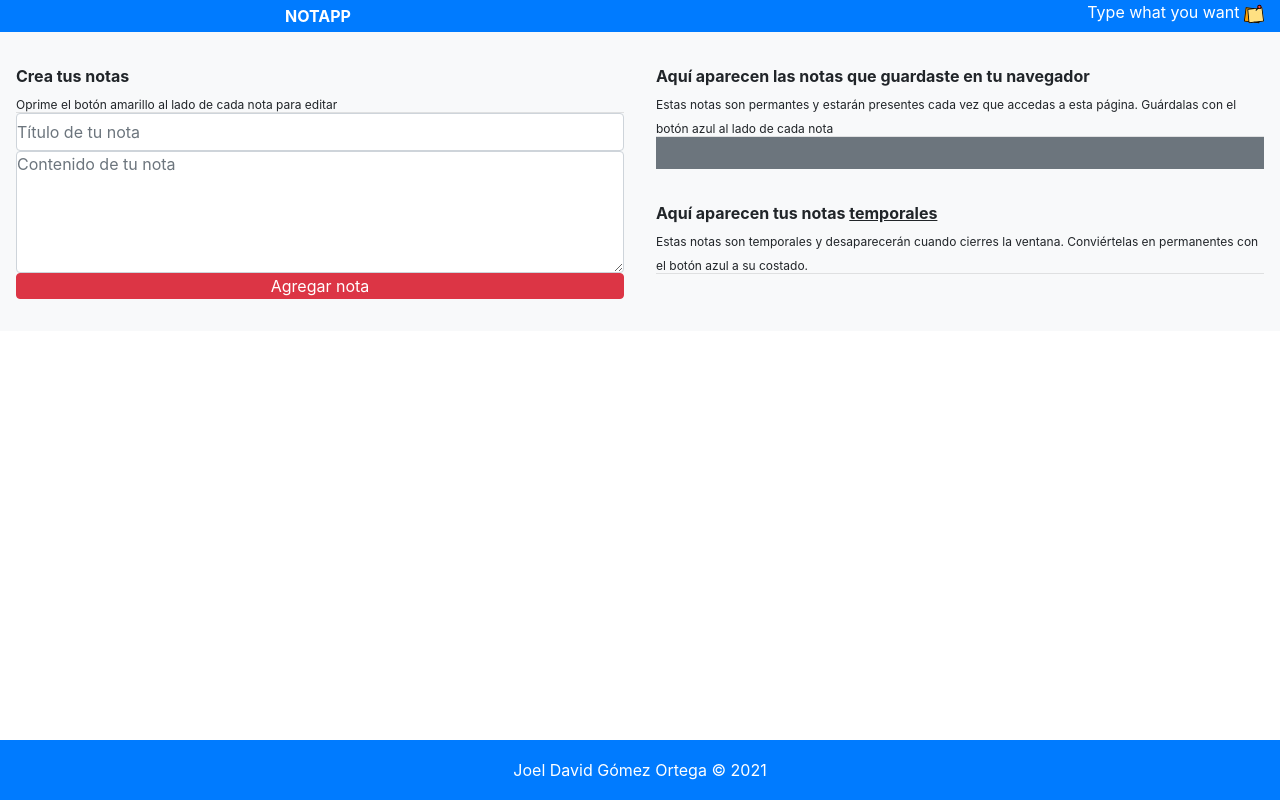
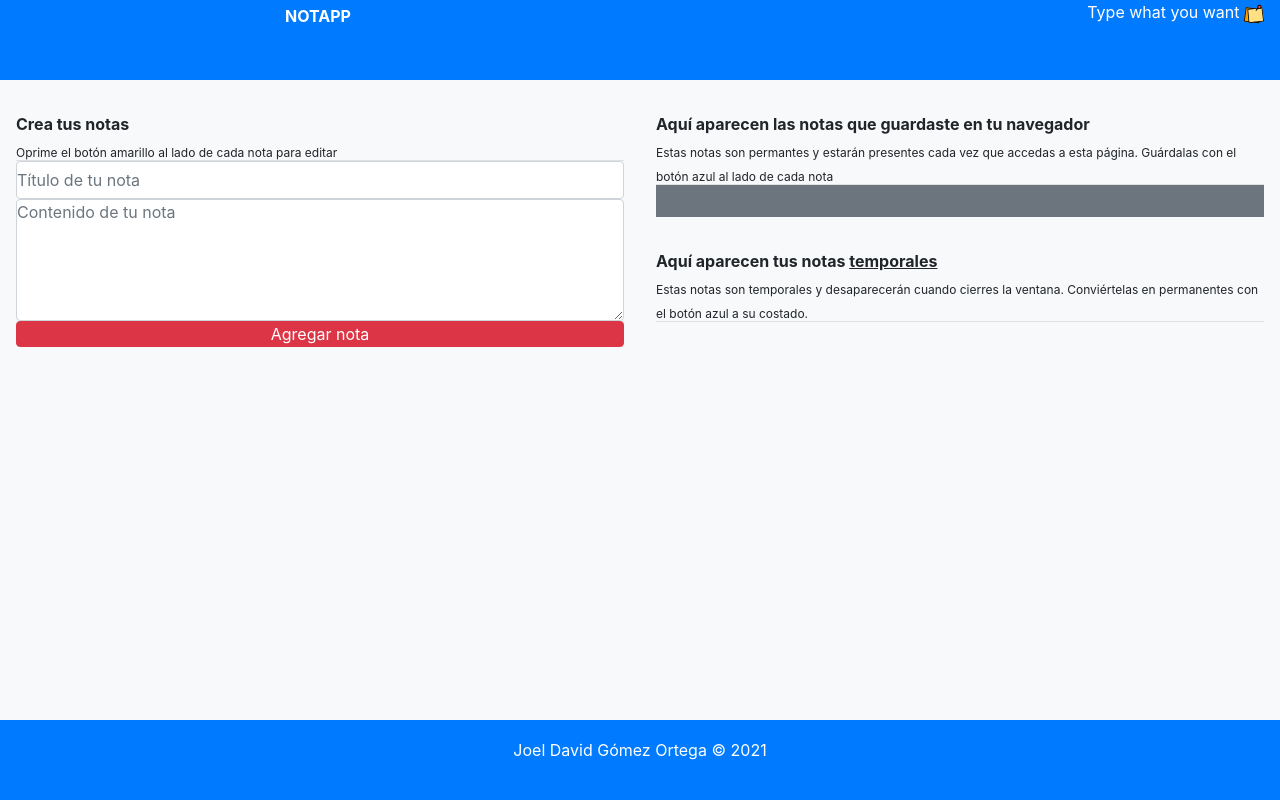
Before and after one commit to Davel99/note-application, a plain HTML site: page index.html in a window 1280 px wide. Drawn offline with nearby package versions, Linux system fonts and the light colour scheme.

Commit message:
Update base.css

```diff
--- a/css/base.css
+++ b/css/base.css
@@ -4,8 +4,16 @@
     padding: 0px !important;
 }
 
+header{
+    min-height: 10vh;
+}
+
+main{
+    min-height: 80vh;
+}
+
 .footer{
-    position: absolute;
+    min-height: 10vh;
     bottom: 0;
     width: 100%;
     height: 60px;
```
